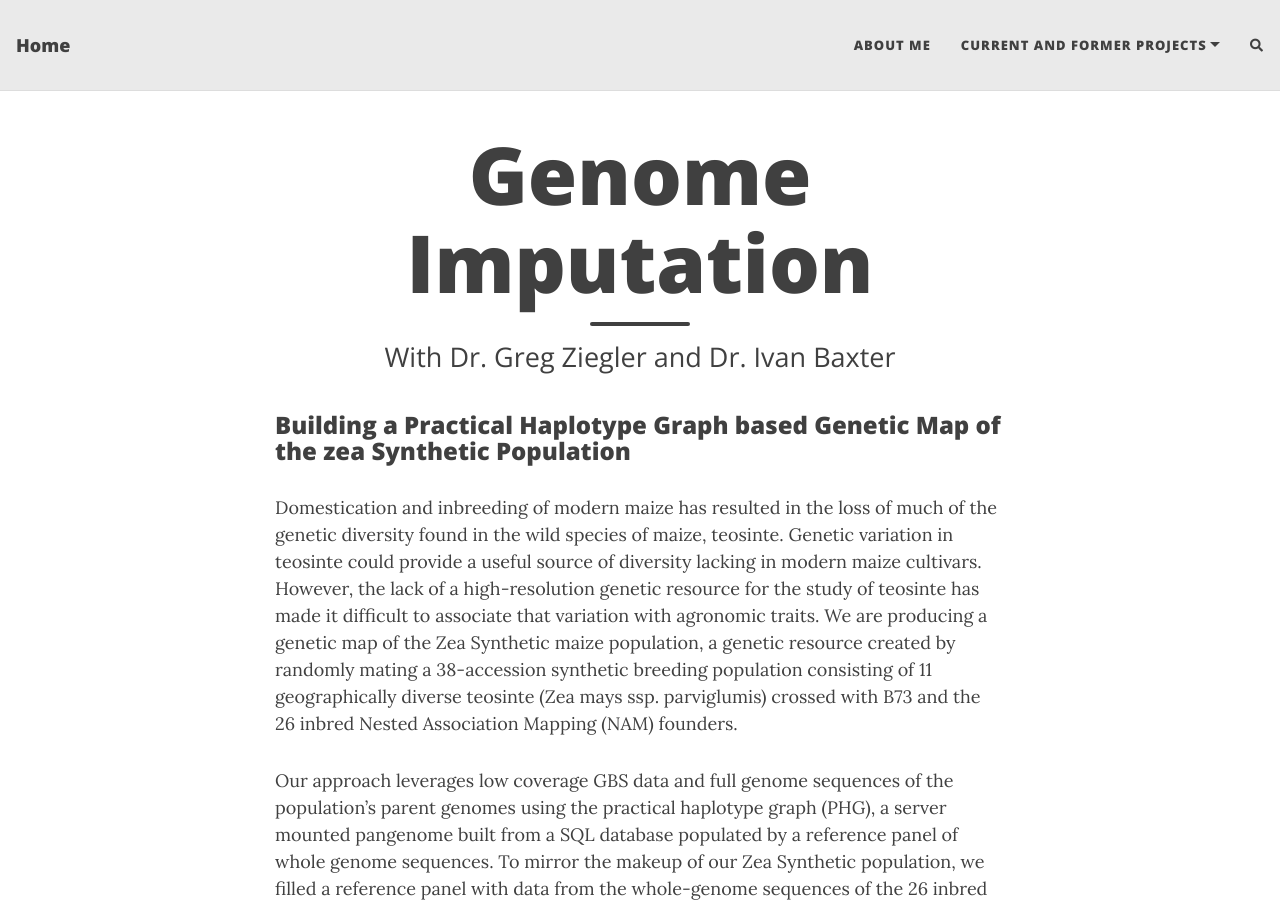
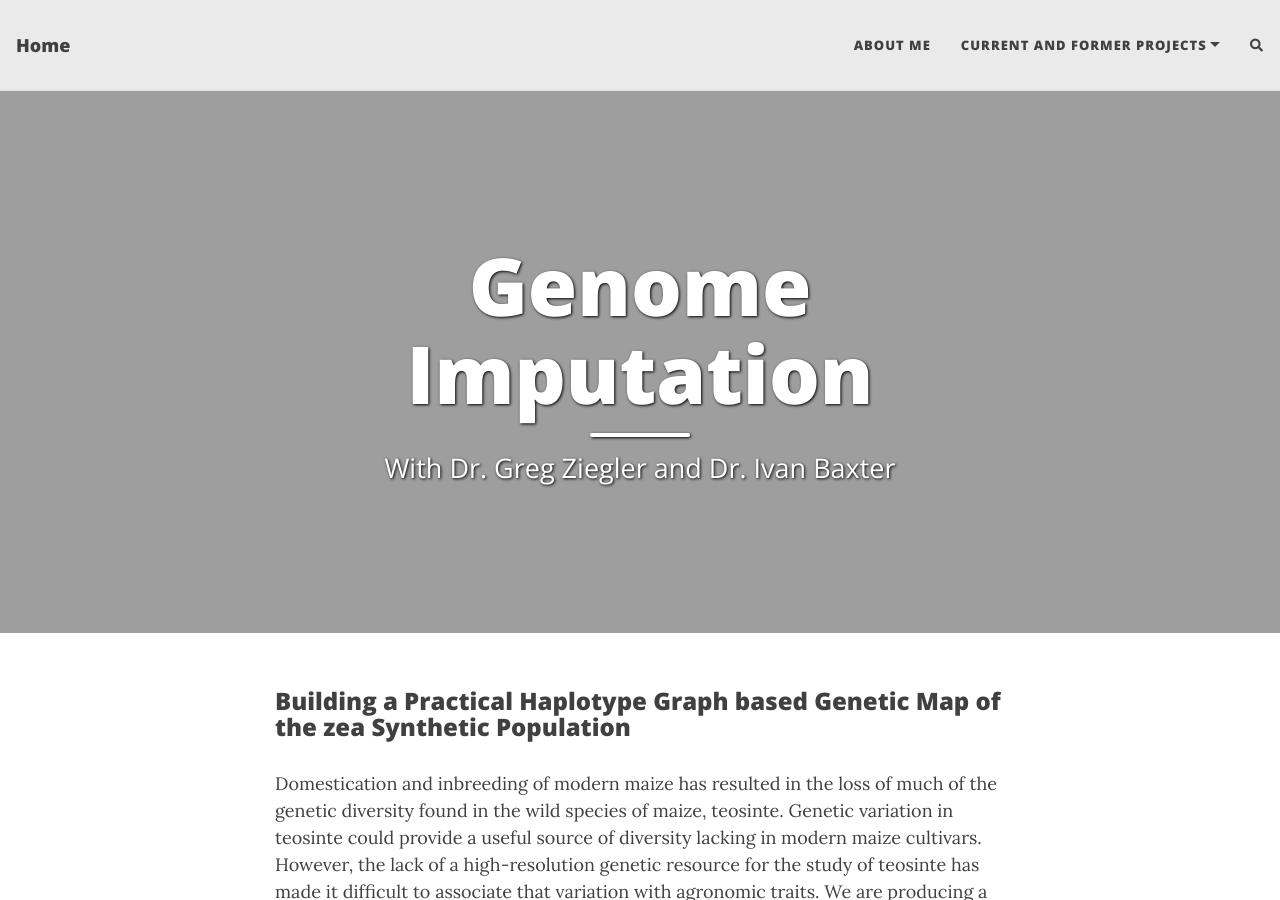
Before and after one commit to TKosfeld/tkosfeld.github.io, a Jekyll site: the page built from phg.md, in a window 1280 px wide and 900 px high. Built offline with Jekyll 4.4.1, drawn with Linux system fonts in a browser that asks for light colours; nearby versions of some CDN libraries; comment, search, counter and statistics services are not loaded.

Commit message:
Update phg.md

```diff
--- a/phg.md
+++ b/phg.md
@@ -2,6 +2,8 @@
 layout: page
 title: Genome Imputation
 subtitle: With Dr. Greg Ziegler and Dr. Ivan Baxter
+cover-img: /assets/img/Danforth.jpg
+share-img: /assets/img/Danforth.jpg
 ---
 
 ### Building a Practical Haplotype Graph based Genetic Map of the zea Synthetic Population
```
